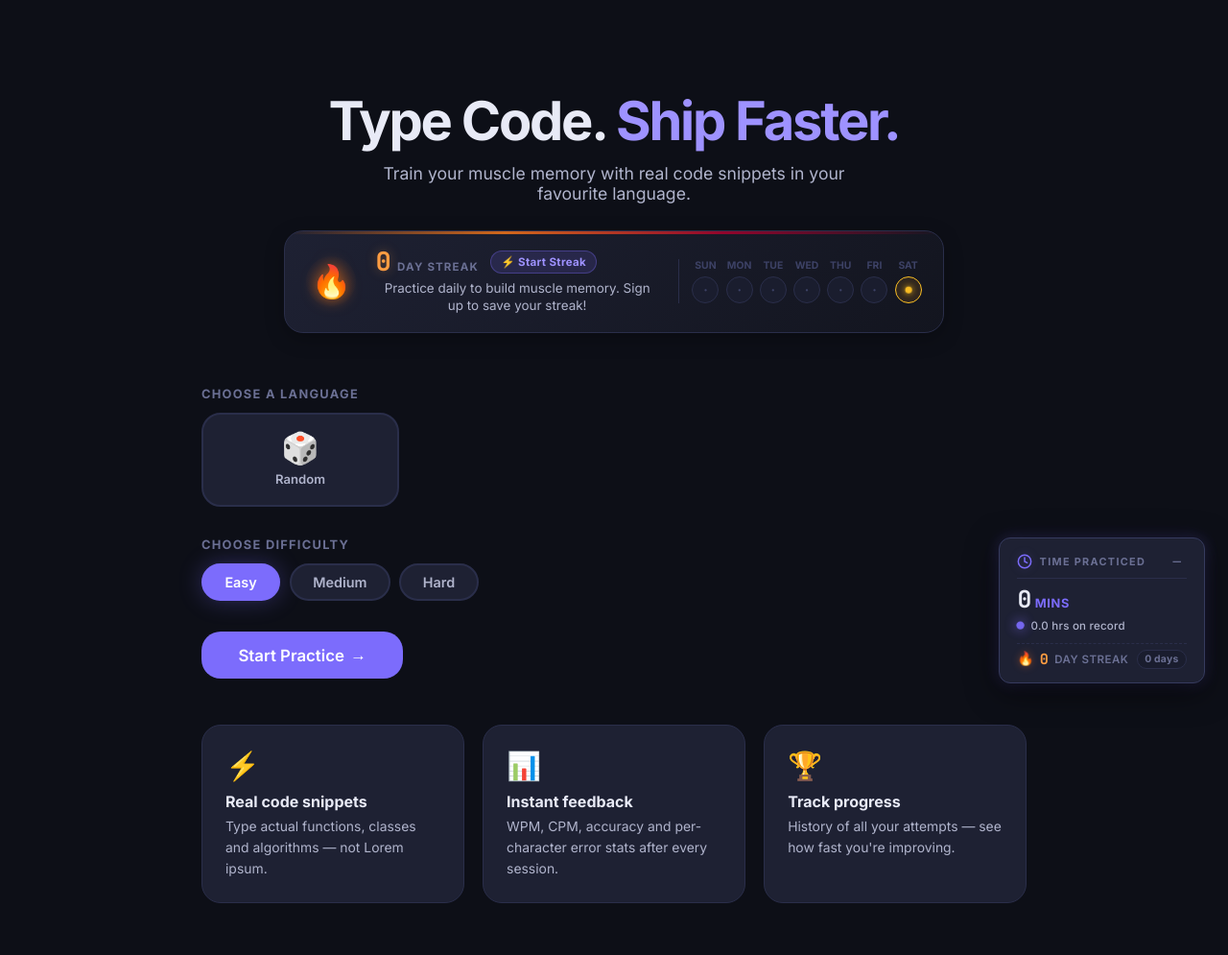
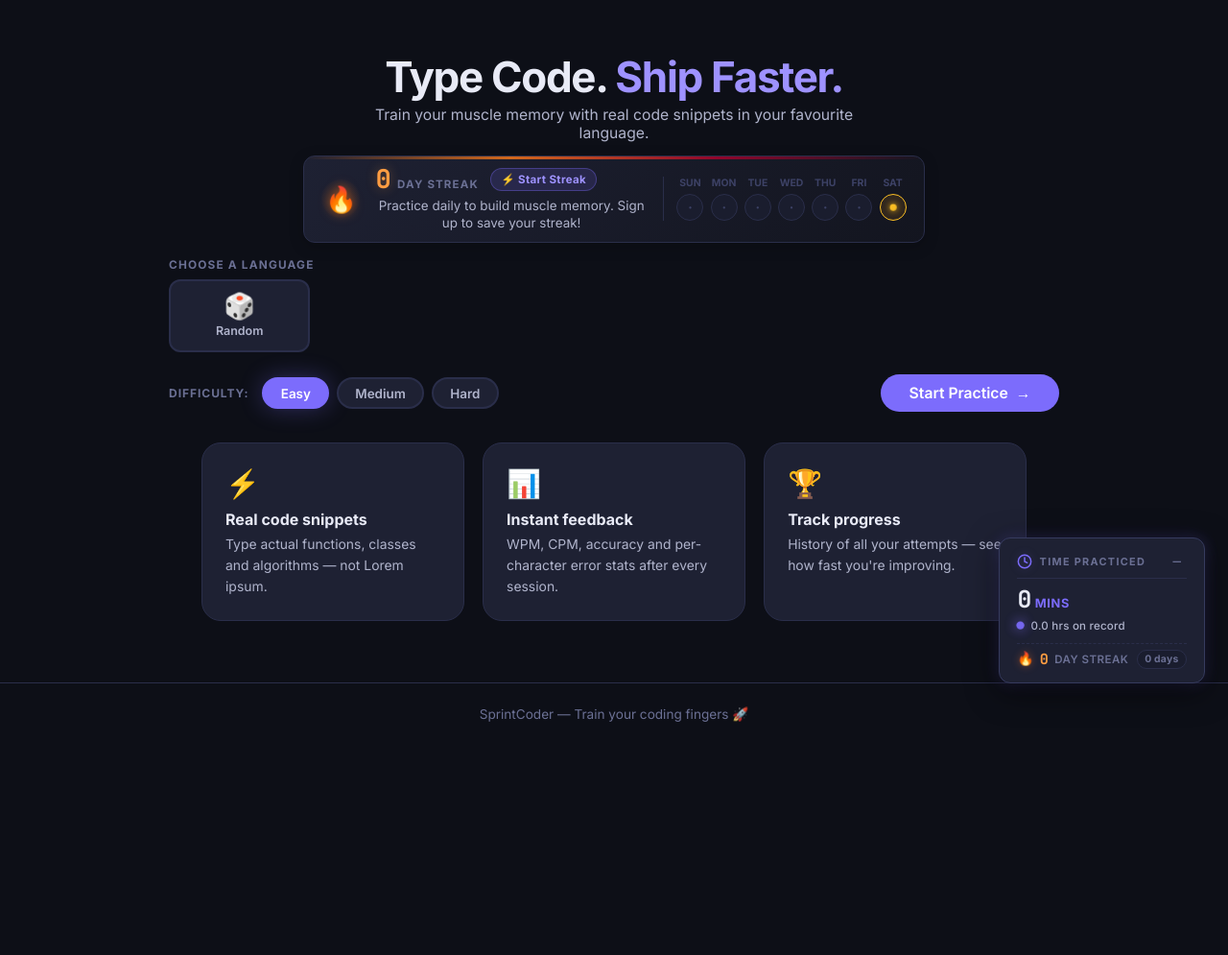
Before and after one commit to alexeysav9-stack/SprintCoder, a Django app: page / in a window 1280 px wide. Shown: the part 64-1059 px from the top of the page at 96% size. After the commit the page ends 816 px from the top, so only its background shows below. Run offline with Django 5.2, Linux system fonts and the light colour scheme; data comes from the database, SQL or seed files in the repository; data that the repository does not hold is empty.

Commit message:
feat(ui): Fit start button and language picker above the fold on 1080p screens

```diff
--- a/static/css/main.css
+++ b/static/css/main.css
@@ -877,20 +877,20 @@ a:hover { color: var(--accent); }
 
 /* ── Hero Streak Tracker ───────────────────────────────── */
 .hero-streak-container {
-  max-width: 720px;
-  margin: 1.75rem auto 0;
+  max-width: 680px;
+  margin: 0.85rem auto 0;
   padding: 0 1rem;
 }
 
 .hero-streak-card {
   display: flex;
   align-items: center;
-  gap: 1.25rem;
+  gap: 1rem;
   background: linear-gradient(135deg, var(--surface) 0%, var(--bg-2) 100%);
   border: 1px solid var(--border);
-  border-radius: var(--radius-lg);
-  padding: 1.15rem 1.4rem;
-  box-shadow: 0 6px 20px rgba(0, 0, 0, 0.25);
+  border-radius: var(--radius-md);
+  padding: 0.65rem 1.15rem;
+  box-shadow: 0 4px 16px rgba(0, 0, 0, 0.2);
   position: relative;
   overflow: hidden;
   transition: all var(--transition);
@@ -908,7 +908,7 @@ a:hover { color: var(--accent); }
 
 .hero-streak-card.streak-completed {
   border-color: rgba(255, 138, 0, 0.45);
-  box-shadow: 0 8px 24px rgba(255, 122, 24, 0.12), 0 4px 12px rgba(0, 0, 0, 0.3);
+  box-shadow: 0 6px 18px rgba(255, 122, 24, 0.12), 0 3px 8px rgba(0, 0, 0, 0.25);
 }
 
 .hero-streak-card.streak-pending {
@@ -917,7 +917,7 @@ a:hover { color: var(--accent); }
 
 .hero-streak-card:hover {
   transform: translateY(-2px);
-  box-shadow: 0 10px 28px rgba(0, 0, 0, 0.35);
+  box-shadow: 0 8px 22px rgba(0, 0, 0, 0.3);
   border-color: rgba(255, 138, 0, 0.6);
 }
 
@@ -926,17 +926,17 @@ a:hover { color: var(--accent); }
   display: flex;
   align-items: center;
   justify-content: center;
-  width: 52px;
-  height: 52px;
+  width: 40px;
+  height: 40px;
   border-radius: 50%;
   background: radial-gradient(circle, rgba(255, 122, 24, 0.22) 0%, rgba(255, 122, 24, 0.02) 70%);
   flex-shrink: 0;
 }
 
 .hero-streak-flame {
-  font-size: 2.1rem;
+  font-size: 1.65rem;
   line-height: 1;
-  filter: drop-shadow(0 0 8px rgba(255, 122, 24, 0.6));
+  filter: drop-shadow(0 0 6px rgba(255, 122, 24, 0.5));
   transition: transform 0.25s ease;
 }
 
@@ -1144,59 +1144,72 @@ a:hover { color: var(--accent); }
 /* ── 8. Home / Index Page ─────────────────────────────── */
 .hero {
   text-align: center;
-  padding: 4rem 1rem 2.5rem;
+  padding: 1.5rem 1rem 0.5rem;
 }
 .hero-title {
-  font-size: clamp(2rem, 5vw, 3.5rem);
+  font-size: clamp(1.85rem, 3.8vw, 2.75rem);
   font-weight: 800;
-  letter-spacing: -.04em;
+  letter-spacing: -.03em;
   line-height: 1.1;
-  margin-bottom: .75rem;
+  margin-bottom: .35rem;
 }
 .accent { color: var(--accent-2); }
 .hero-subtitle {
-  font-size: 1.1rem;
+  font-size: 0.98rem;
   color: var(--fg-2);
-  max-width: 500px;
+  max-width: 520px;
   margin: 0 auto;
 }
 
 .picker-section {
-  max-width: 860px;
+  max-width: 960px;
   margin: 0 auto;
-  padding: 1rem 0 3rem;
+  padding: 0.5rem 1rem 1.75rem;
 }
 
 .section-label {
-  font-size: .8rem;
+  font-size: .74rem;
   font-weight: 700;
   text-transform: uppercase;
   letter-spacing: .1em;
   color: var(--fg-3);
-  margin-bottom: .75rem;
-}
-
-/* Language grid */
+  margin-bottom: .5rem;
+}
+
+/* Language grid: 6 columns on desktop (2 clean rows for 12 items) */
 .lang-grid {
   display: grid;
-  grid-template-columns: repeat(4, 1fr);
-  gap: .75rem;
+  grid-template-columns: repeat(6, 1fr);
+  gap: .55rem;
+}
+
+@media (max-width: 920px) {
+  .lang-grid {
+    grid-template-columns: repeat(4, 1fr);
+  }
 }
 
 @media (max-width: 580px) {
+  .lang-grid {
+    grid-template-columns: repeat(3, 1fr);
+  }
+}
+
+@media (max-width: 380px) {
   .lang-grid {
     grid-template-columns: repeat(2, 1fr);
   }
 }
+
 .lang-card {
   display: flex;
   flex-direction: column;
   align-items: center;
-  gap: .5rem;
-  padding: 1.2rem .75rem;
+  gap: .35rem;
+  padding: 0.8rem .5rem;
   background: var(--surface);
   border: 2px solid var(--border);
-  border-radius: var(--radius-lg);
+  border-radius: var(--radius-md);
   cursor: pointer;
   transition: all var(--transition);
   user-select: none;
@@ -1212,8 +1225,8 @@ a:hover { color: var(--accent); }
   background: var(--accent-glow);
   box-shadow: 0 0 0 1px var(--accent), var(--shadow-glow);
 }
-.lang-icon { font-size: 2rem; }
-.lang-name { font-size: .82rem; font-weight: 600; color: var(--fg-2); text-align: center; }
+.lang-icon { font-size: 1.65rem; }
+.lang-name { font-size: .78rem; font-weight: 600; color: var(--fg-2); text-align: center; }
 .lang-card.selected .lang-name { color: var(--fg); }
 .dice-icon {
   display: inline-block;
@@ -1227,18 +1240,44 @@ a:hover { color: var(--accent); }
   transform: scale(1.12);
 }
 
-/* Difficulty row */
+/* ── Picker Action Bar: Difficulty + Repo toggle + Start Button ── */
+.picker-action-bar {
+  display: flex;
+  align-items: center;
+  justify-content: space-between;
+  gap: 1.25rem;
+  margin-top: 1.15rem;
+  flex-wrap: wrap;
+  padding: 0.25rem 0;
+}
+
+.difficulty-group {
+  display: flex;
+  align-items: center;
+  gap: 0.85rem;
+  flex-wrap: wrap;
+}
+
+.section-label-inline {
+  font-size: .75rem;
+  font-weight: 700;
+  text-transform: uppercase;
+  letter-spacing: .08em;
+  color: var(--fg-3);
+}
+
 .difficulty-row {
   display: flex;
-  gap: .6rem;
+  gap: .45rem;
   flex-wrap: wrap;
 }
+
 .diff-btn {
-  padding: .55rem 1.4rem;
+  padding: .42rem 1.1rem;
   background: var(--surface);
   border: 2px solid var(--border);
   border-radius: 999px;
-  font-size: .9rem;
+  font-size: .84rem;
   font-weight: 600;
   cursor: pointer;
   transition: all var(--transition);
@@ -1253,7 +1292,26 @@ a:hover { color: var(--accent); }
   box-shadow: var(--shadow-glow);
 }
 
-.start-btn { margin-top: 2rem; font-size: 1.05rem; padding: .9rem 2.4rem; }
+.start-btn {
+  margin-top: 0;
+  font-size: 0.98rem;
+  padding: .65rem 1.85rem;
+  display: inline-flex;
+  align-items: center;
+  gap: 0.5rem;
+}
+
+@media (max-width: 680px) {
+  .picker-action-bar {
+    flex-direction: column;
+    align-items: stretch;
+    gap: 0.9rem;
+  }
+  .start-btn {
+    width: 100%;
+    justify-content: center;
+  }
+}
 
 /* Features */
 .features-row {
@@ -2505,14 +2563,14 @@ a:hover { color: var(--accent); }
 }
 
 /* ── 16. My Repos toggle ──────────────────────────────── */
-.my-repos-row { margin-top: 1.5rem; }
+.my-repos-row { margin-top: 0; }
 .my-repos-toggle {
   display: inline-flex;
   align-items: center;
-  gap: .75rem;
+  gap: .65rem;
   cursor: pointer;
   user-select: none;
-  padding: .6rem 1rem;
+  padding: .42rem .85rem;
   background: var(--surface);
   border: 1px solid var(--border);
   border-radius: var(--radius-md);
--- a/templates/trainer/index.html
+++ b/templates/trainer/index.html
@@ -174,8 +174,10 @@
       </label>
     </div>
 
-    <!-- Difficulty -->
-    <div class="section-label" style="margin-top:2rem;">Choose difficulty</div>
+    <!-- Action controls row: Difficulty + My repos + Start Practice -->
+    <div class="picker-action-bar">
+      <div class="difficulty-group">
+        <span class="section-label-inline">Difficulty:</span>
         <div class="difficulty-row">
           {% for val, label in difficulty_choices %}
             <label class="diff-btn {% if forloop.first %}selected{% endif %}" for="diff-{{ val }}">
@@ -185,6 +187,7 @@
             </label>
           {% endfor %}
         </div>
+      </div>
 
       {% if user.is_authenticated and has_my_snippets %}
       <!-- My repos toggle -->
@@ -193,7 +196,7 @@
           <input type="checkbox" id="my-repos-check" name="my_repos" value="1" />
           <span class="my-repos-switch"></span>
           <span class="my-repos-label">
-          <svg width="16" height="16" viewBox="0 0 24 24" fill="none" stroke="currentColor" stroke-width="2" stroke-linecap="round" stroke-linejoin="round"><path d="M9 19c-5 1.5-5-2.5-7-3m14 6v-3.87a3.37 3.37 0 0 0-.94-2.61c3.14-.35 6.44-1.54 6.44-7A5.44 5.44 0 0 0 20 4.77 5.07 5.07 0 0 0 19.91 1S18.73.65 16 2.48a13.38 13.38 0 0 0-7 0C6.27.65 5.09 1 5.09 1A5.07 5.07 0 0 0 5 4.77a5.44 5.44 0 0 0-1.5 3.78c0 5.42 3.3 6.61 6.44 7A3.37 3.37 0 0 0 9 18.13V22"/></svg>
+            <svg width="15" height="15" viewBox="0 0 24 24" fill="none" stroke="currentColor" stroke-width="2" stroke-linecap="round" stroke-linejoin="round"><path d="M9 19c-5 1.5-5-2.5-7-3m14 6v-3.87a3.37 3.37 0 0 0-.94-2.61c3.14-.35 6.44-1.54 6.44-7A5.44 5.44 0 0 0 20 4.77 5.07 5.07 0 0 0 19.91 1S18.73.65 16 2.48a13.38 13.38 0 0 0-7 0C6.27.65 5.09 1 5.09 1A5.07 5.07 0 0 0 5 4.77a5.44 5.44 0 0 0-1.5 3.78c0 5.42 3.3 6.61 6.44 7A3.37 3.37 0 0 0 9 18.13V22"/></svg>
             From my repos
           </span>
         </label>
@@ -203,6 +206,7 @@
       <button type="submit" class="btn btn-primary btn-lg start-btn" id="start-btn">
         Start Practice <span class="btn-arrow">→</span>
       </button>
+    </div>
   </form>
 </section>
 
@@ -227,13 +231,23 @@
 
 {% block extra_scripts %}
 <script>
-  // Language card selection
+  // Language card selection & double-click to start immediately
   document.querySelectorAll('.lang-card').forEach(card => {
     card.addEventListener('click', function () {
       document.querySelectorAll('.lang-card').forEach(c => c.classList.remove('selected'));
       this.classList.add('selected');
       const radio = this.querySelector('input[type="radio"]');
       if (radio) radio.checked = true;
+    });
+    card.addEventListener('dblclick', function () {
+      const form = document.getElementById('picker-form');
+      if (form) {
+        if (typeof form.requestSubmit === 'function') {
+          form.requestSubmit();
+        } else {
+          form.submit();
+        }
+      }
     });
   });
 
```
Lines whose indentation alone changed are shown as unchanged.
